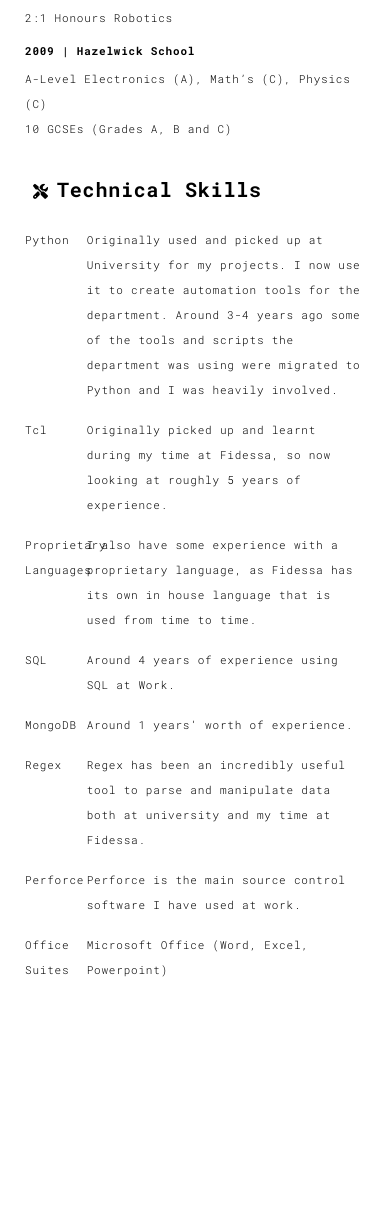
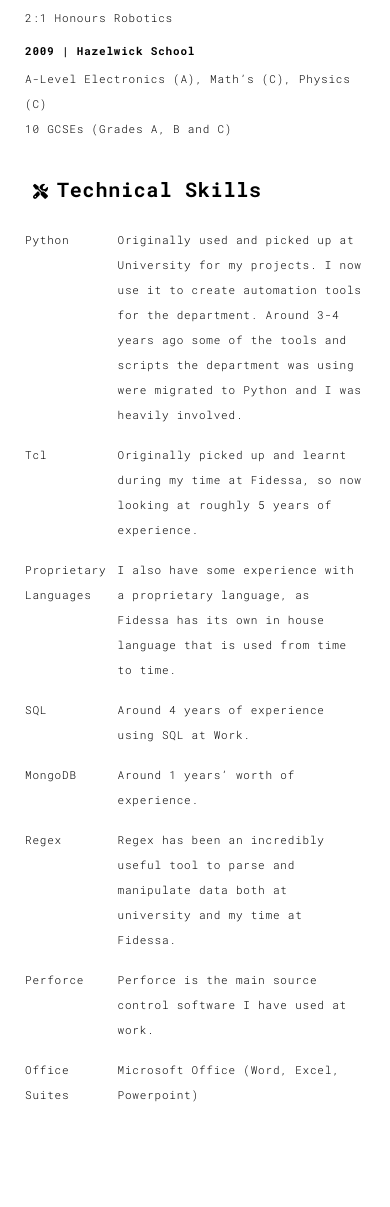
Before and after one commit to difuria/Webpage-CV, a Flask app: template templates/Experience and Education.html in a window 390 px wide. Shown: the part 924-2131 px from the top of the page. Before the commit the page ends 1901 px from the top, so only its background shows below. Run offline with Flask 2, Linux system fonts and the light colour scheme; the template is opened without the code that fills it, so the values that code supplies are empty; some libraries are stand-ins or nearby versions.

Commit message:
Update Experience and Education.html
Increase column size for small devices

```diff
--- a/templates/Experience and Education.html
+++ b/templates/Experience and Education.html
@@ -92,66 +92,66 @@
                     <i class="fas fa-tools"></i>
                   </a>Technical Skills</h3>
                   <div class="row">
-                    <div class="col-xs-2 col-md-2">
+                    <div class="col-xs-3 col-md-2">
                       <p>Python</p>
                     </div>
-                    <div class="col-xs-10 col-md-10">
+                    <div class="col-xs-9 col-md-10">
                       <p>Originally used and picked up at University for my projects. I now use it to create automation tools for the department. Around 3-4 years ago some of the tools and scripts the department was using were migrated to Python and I was heavily involved.</p>
                     </div>
                   </div>
                   <div class="row">
-                    <div class="col-xs-2 col-md-2">
+                    <div class="col-xs-3 col-md-2">
                       <p>Tcl</p>
                     </div>
-                    <div class="col-xs-10 col-md-10">
+                    <div class="col-xs-9 col-md-10">
                       <p>Originally picked up and learnt during my time at Fidessa, so now looking at roughly 5 years of experience.</p>
                     </div>
                   </div>
                   <div class="row">
-                    <div class="col-xs-2 col-md-2">
+                    <div class="col-xs-3 col-md-2">
                       <p>Proprietary Languages</p>
                     </div>
-                    <div class="col-xs-10 col-md-10">
+                    <div class="col-xs-9 col-md-10">
                       <p>I also have some experience with a proprietary language, as Fidessa has its own in house language that is used from time to time.</p>
                     </div>
                   </div>
                   <div class="row">
-                    <div class="col-xs-2 col-md-2">
+                    <div class="col-xs-3 col-md-2">
                       <p>SQL</p>
                     </div>
-                    <div class="col-xs-10 col-md-10">
+                    <div class="col-xs-9 col-md-10">
                       <p>Around 4 years of experience using SQL at Work.</p>
                     </div>
                   </div>
                   <div class="row">
-                    <div class="col-xs-2 col-md-2">
+                    <div class="col-xs-3 col-md-2">
                       <p>MongoDB</p>
                     </div>
-                    <div class="col-xs-10 col-md-10">
+                    <div class="col-xs-9 col-md-10">
                       <p>Around 1 years’ worth of experience.</p>
                     </div>
                   </div>
                   <div class="row">
-                    <div class="col-xs-2 col-md-2">
+                    <div class="col-xs-3 col-md-2">
                       <p>Regex</p>
                     </div>
-                    <div class="col-xs-10 col-md-10">
+                    <div class="col-xs-9 col-md-10">
                       <p>Regex has been an incredibly useful tool to parse and manipulate data both at university and my time at Fidessa.</p>
                     </div>
                   </div>
                   <div class="row">
-                    <div class="col-xs-2 col-md-2">
+                    <div class="col-xs-3 col-md-2">
                       <p>Perforce</p>
                     </div>
-                    <div class="col-xs-10 col-md-10">
+                    <div class="col-xs-9 col-md-10">
                       <p>Perforce is the main source control software I have used at work.</p>
                     </div>
                   </div>
                   <div class="row">
-                    <div class="col-xs-2 col-md-2">
+                    <div class="col-xs-3 col-md-2">
                       <p>Office Suites</p>
                     </div>
-                    <div class="col-xs-10 col-md-10">
+                    <div class="col-xs-9 col-md-10">
                       <p>Microsoft Office (Word, Excel, Powerpoint)</p>
                     </div>
                   </div>
```
